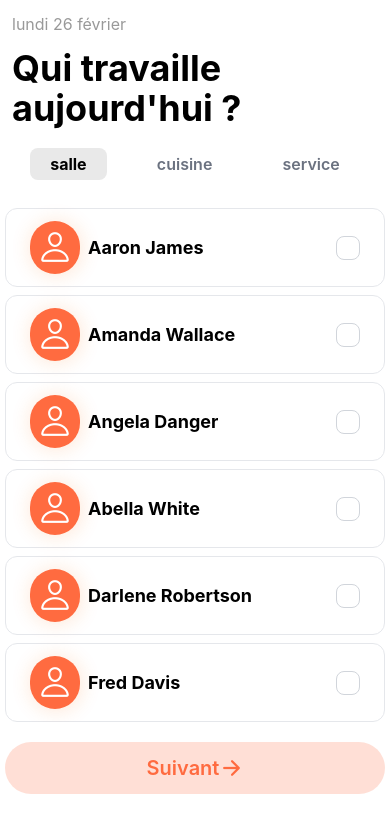
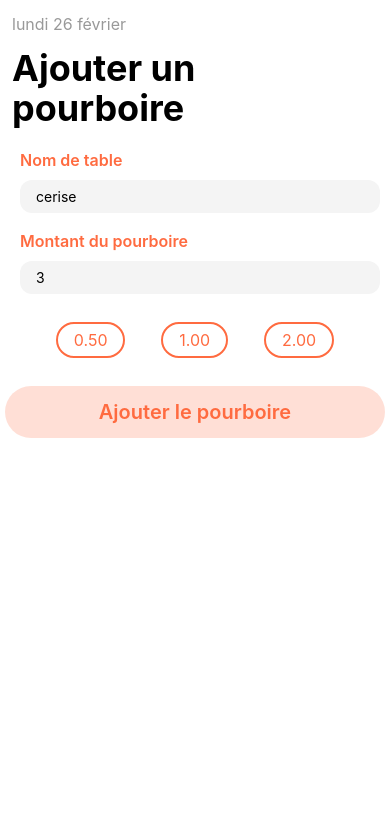
Before and after one commit to Matlavv/serviceApp, a React Native app: screen /Tips in a window 390 px wide. Shown: the top 832 px of the page. Built offline with nearby package versions, Linux system fonts and the light colour scheme.

Commit message:
Give a tip page and give tips fields

```diff
--- a/App.js
+++ b/App.js
@@ -3,6 +3,7 @@ import { createNativeStackNavigator } from "@react-navigation/native-stack";
 import React from "react";
 import HomeScreen from "./screens/HomeScreen";
 import RecapScreen from "./screens/RecapScreen";
+import TipsScreen from "./screens/TipsScreen";
 
 const Stack = createNativeStackNavigator();
 
@@ -23,6 +24,7 @@ function App() {
       >
         <Stack.Screen name="Home" component={HomeScreen} />
         <Stack.Screen name="Recap" component={RecapScreen} />
+        <Stack.Screen name="Tips" component={TipsScreen} />
       </Stack.Navigator>
     </NavigationContainer>
   );
--- /dev/null
+++ b/Components/GiveATips.jsx
@@ -0,0 +1,70 @@
+import React, { useState } from "react";
+import { Text, TextInput, TouchableOpacity, View } from "react-native";
+import tw from "twrnc";
+
+const GiveATips = () => {
+  const [tipAmount, setTipAmount] = useState("");
+
+  const addTip = (amount) => {
+    const newAmount = parseFloat(tipAmount || 0) + amount;
+    setTipAmount(newAmount.toString());
+  };
+
+  return (
+    <View>
+      <View style={tw`flex`}>
+        <Text style={tw`text-[#FF6B40] font-semibold text-base`}>
+          Nom de table
+        </Text>
+        <TextInput
+          placeholder="cerise"
+          style={tw`flex bg-[#F4F4F4] w-90 items-center justify-center rounded-xl p-2 px-4 mt-2 mb-4`}
+        />
+        <Text style={tw`text-[#FF6B40] font-semibold text-base`}>
+          Montant du pourboire
+        </Text>
+        <TextInput
+          placeholder="3"
+          value={tipAmount}
+          onChangeText={setTipAmount}
+          keyboardType="numeric"
+          style={tw`flex bg-[#F4F4F4] w-90 items-center justify-center rounded-xl p-2 px-4 mt-2 mb-4`}
+        />
+      </View>
+      <View style={tw`flex-row justify-evenly mt-3`}>
+        <TouchableOpacity onPress={() => addTip(0.5)}>
+          <Text
+            style={tw`text-center text-base text-[#FF6B40] border-2 border-[#FF6B40] rounded-full p-1 px-4`}
+          >
+            0.50
+          </Text>
+        </TouchableOpacity>
+        <TouchableOpacity onPress={() => addTip(1.0)}>
+          <Text
+            style={tw`text-center text-base text-[#FF6B40] border-2 border-[#FF6B40] rounded-full p-1 px-4`}
+          >
+            1.00
+          </Text>
+        </TouchableOpacity>
+        <TouchableOpacity onPress={() => addTip(2.0)}>
+          <Text
+            style={tw`text-center text-base text-[#FF6B40] border-2 border-[#FF6B40] rounded-full p-1 px-4`}
+          >
+            2.00
+          </Text>
+        </TouchableOpacity>
+      </View>
+      <View style={tw`flex items-center mt-7`}>
+        <TouchableOpacity
+          style={tw`flex-row bg-[#FF6B4036] p-3 rounded-full w-95 items-center justify-center`}
+        >
+          <Text style={tw`flex text-[#FF6B40] font-semibold text-xl`}>
+            Ajouter le pourboire
+          </Text>
+        </TouchableOpacity>
+      </View>
+    </View>
+  );
+};
+
+export default GiveATips;
--- a/screens/HomeScreen.jsx
+++ b/screens/HomeScreen.jsx
@@ -24,7 +24,7 @@ const HomeScreen = () => {
   };
 
   return (
-    <SafeAreaView>
+    <SafeAreaView style={tw`flex-1`}>
       <ScrollView>
         <View>
           <Header />
--- a/screens/RecapScreen.jsx
+++ b/screens/RecapScreen.jsx
@@ -1,4 +1,5 @@
 import { Ionicons } from "@expo/vector-icons";
+import { useNavigation } from "@react-navigation/native";
 import React, { useState } from "react";
 import { ScrollView, Text, TouchableOpacity, View } from "react-native";
 import { SafeAreaView } from "react-native-safe-area-context";
@@ -7,6 +8,7 @@ import Header from "../Components/Header";
 import SelectedEmployees from "../Components/SelectedEmployees";
 
 const RecapScreen = ({ route }) => {
+  const navigation = useNavigation();
   const { selectedEmployees } = route.params || {};
   const [darkMode, setDarkMode] = useState(false);
 
@@ -16,6 +18,10 @@ const RecapScreen = ({ route }) => {
 
   const enableDarkMode = () => {
     setDarkMode(true);
+  };
+
+  const handleNavigateToTips = () => {
+    navigation.navigate("Tips");
   };
 
   const textStyle = darkMode ? tw`text-white` : tw`text-black`;
@@ -108,6 +114,7 @@ const RecapScreen = ({ route }) => {
         </View>
         <View style={tw`flex items-center mt-10`}>
           <TouchableOpacity
+            onPress={handleNavigateToTips}
             style={tw`flex-row bg-[#FF6B4036] p-3 rounded-full w-95 items-center justify-center`}
           >
             <Text style={tw`flex text-[#FF6B40] font-semibold text-xl`}>
--- /dev/null
+++ b/screens/TipsScreen.jsx
@@ -0,0 +1,26 @@
+import React from "react";
+import { ScrollView, Text, View } from "react-native";
+import { SafeAreaView } from "react-native-safe-area-context";
+import tw from "twrnc";
+import GiveATips from "../Components/GiveATips";
+import Header from "../Components/Header";
+
+const TipsScreen = () => {
+  return (
+    <SafeAreaView style={tw`flex-1`}>
+      <ScrollView>
+        <View>
+          <Header />
+          <Text style={tw`ml-3 font-bold text-4xl w-60`}>
+            Ajouter un pourboire
+          </Text>
+        </View>
+        <View style={tw`m-5`}>
+          <GiveATips />
+        </View>
+      </ScrollView>
+    </SafeAreaView>
+  );
+};
+
+export default TipsScreen;
```
